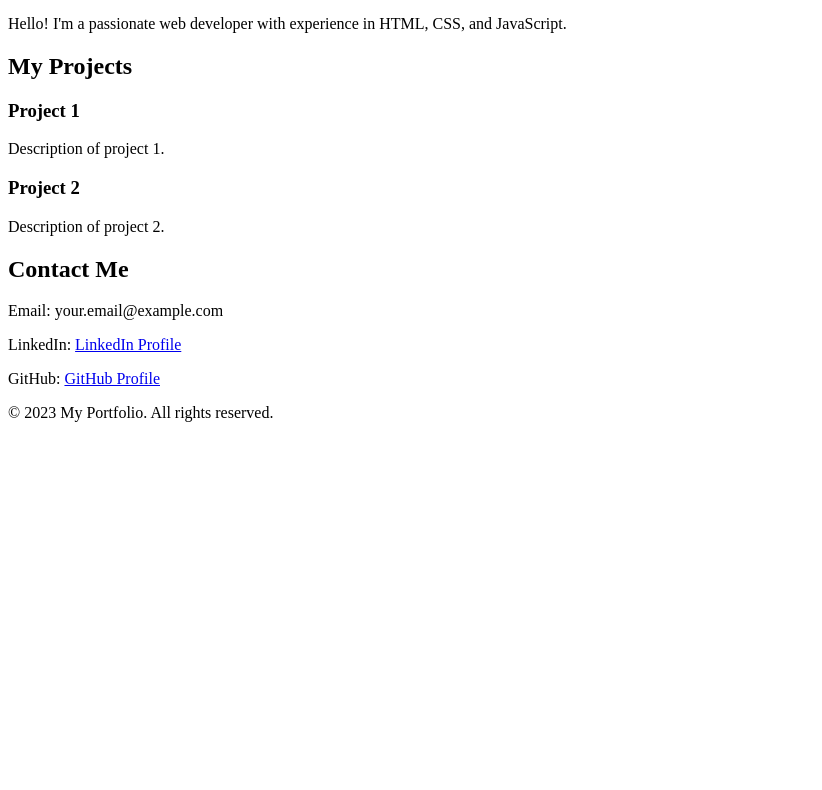
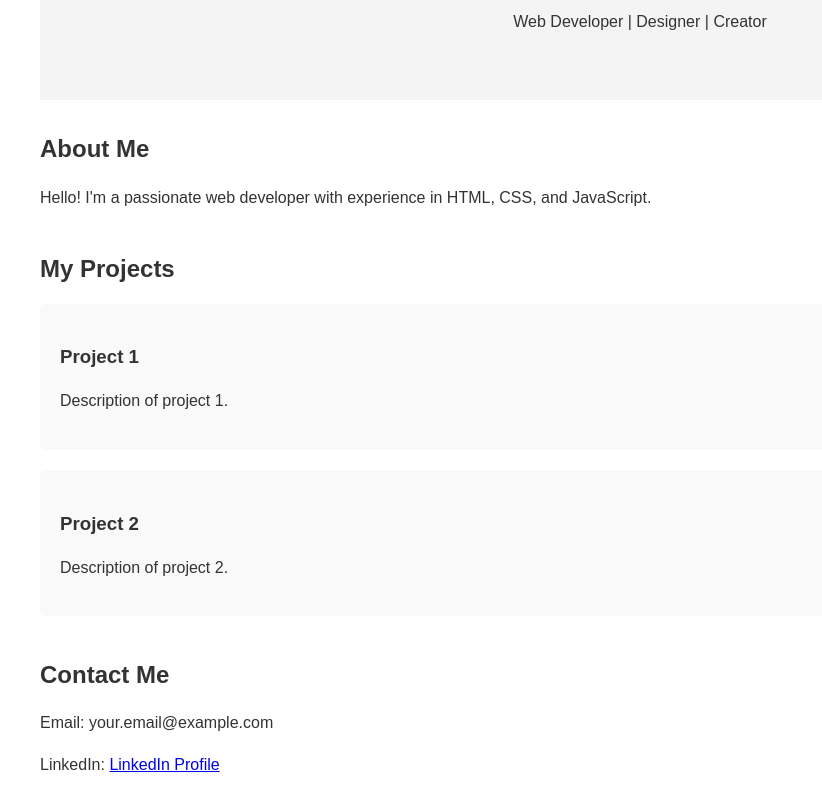
Before and after one commit to chloehayleportfolio/chloehayleportfolio.github.io, a plain HTML site: page index.html in a window 1280 px wide. Shown: the part 150-940 px from the top of the page, without its empty margins (0-822 px from the left). Before the commit the page ends 800 px from the top, so only its background shows below. Drawn offline with Linux system fonts and the light colour scheme.

Commit message:
Update styles.css

```diff
--- a/styles.css
+++ b/styles.css
@@ -1,43 +1,43 @@
-<!DOCTYPE html>
-<html lang="en">
-<head>
-    <meta charset="UTF-8">
-    <meta name="viewport" content="width=device-width, initial-scale=1.0">
-    <title>My Portfolio</title>
-    <link rel="stylesheet" href="styles.css">
-</head>
-<body>
-    <header>
-        <h1>My Name</h1>
-        <p>Web Developer | Designer | Creator</p>
-    </header>
+{
+    margin: 0;
+    padding: 0;
+    box-sizing: border-box;
+}
 
-    <section id="about">
-        <h2>About Me</h2>
-        <p>Hello! I'm a passionate web developer with experience in HTML, CSS, and JavaScript.</p>
-    </section>
+body {
+    font-family: Arial, sans-serif;
+    line-height: 1.6;
+    color: #333;
+    max-width: 1200px;
+    margin: 0 auto;
+    padding: 20px;
+}
 
-    <section id="projects">
-        <h2>My Projects</h2>
-        <div class="project">
-            <h3>Project 1</h3>
-            <p>Description of project 1.</p>
-        </div>
-        <div class="project">
-            <h3>Project 2</h3>
-            <p>Description of project 2.</p>
-        </div>
-    </section>
+header {
+    text-align: center;
+    padding: 50px 0;
+    background-color: #f4f4f4;
+    margin-bottom: 30px;
+}
 
-    <section id="contact">
-        <h2>Contact Me</h2>
-        <p>Email: your.email@example.com</p>
-        <p>LinkedIn: <a href="#">LinkedIn Profile</a></p>
-        <p>GitHub: <a href="#">GitHub Profile</a></p>
-    </section>
+section {
+    margin-bottom: 40px;
+}
 
-    <footer>
-        <p>&copy; 2023 My Portfolio. All rights reserved.</p>
-    </footer>
-</body>
-</html>
+h1, h2, h3 {
+    margin-bottom: 15px;
+}
+
+.project {
+    background-color: #f9f9f9;
+    padding: 20px;
+    margin-bottom: 20px;
+    border-radius: 5px;
+}
+
+footer {
+    text-align: center;
+    padding: 20px 0;
+    background-color: #f4f4f4;
+    margin-top: 30px;
+}
```
